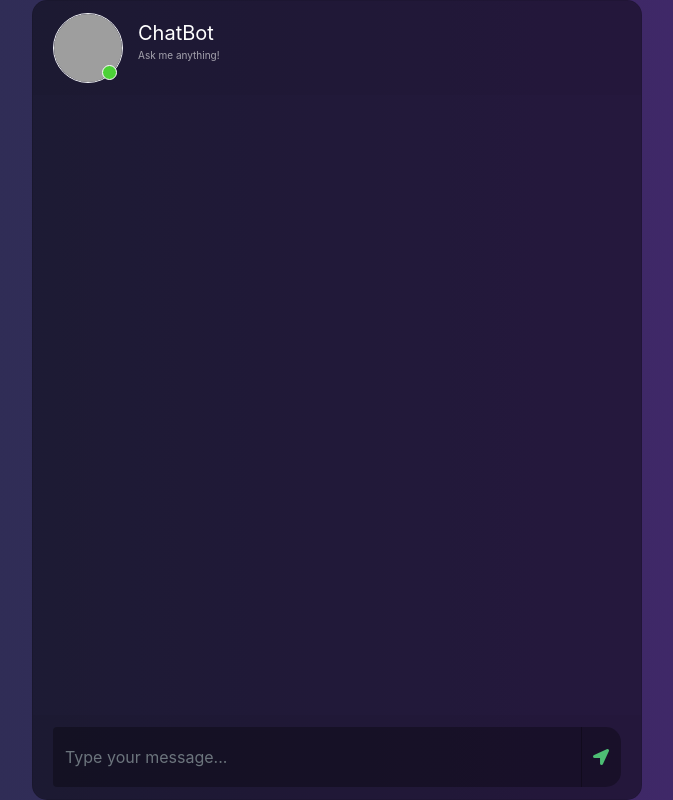
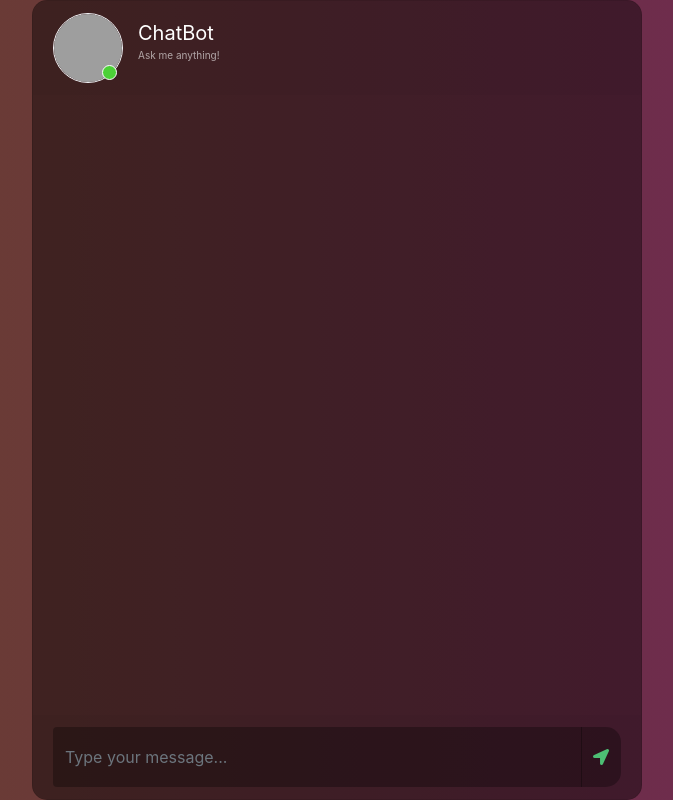
Before and after one commit to hiteshpanigrahi/DIGIBHEM-, a Flask app: page / in a window 1280 px wide. Shown: the whole page, without its empty margins (303-976 px from the left). Run offline with Flask 3, Linux system fonts and the light colour scheme; some libraries are stand-ins or nearby versions; grey boxes are pictures that could not be loaded.

Commit message:
Initial commit

```diff
--- a/static/style.css
+++ b/static/style.css
@@ -4,7 +4,7 @@ html {
 	margin: 0;
 	background: rgb(44, 47, 59);
 	background: -webkit-linear-gradient(to right, rgb(40, 59, 34), rgb(54, 60, 70), rgb(32, 32, 43));
-	background: linear-gradient(to right, rgb(41, 47, 78), rgb(70, 38, 112));
+	background: linear-gradient(to right, rgb(104, 65, 44), rgb(112, 38, 86));
 }
 
 .chat {
```
